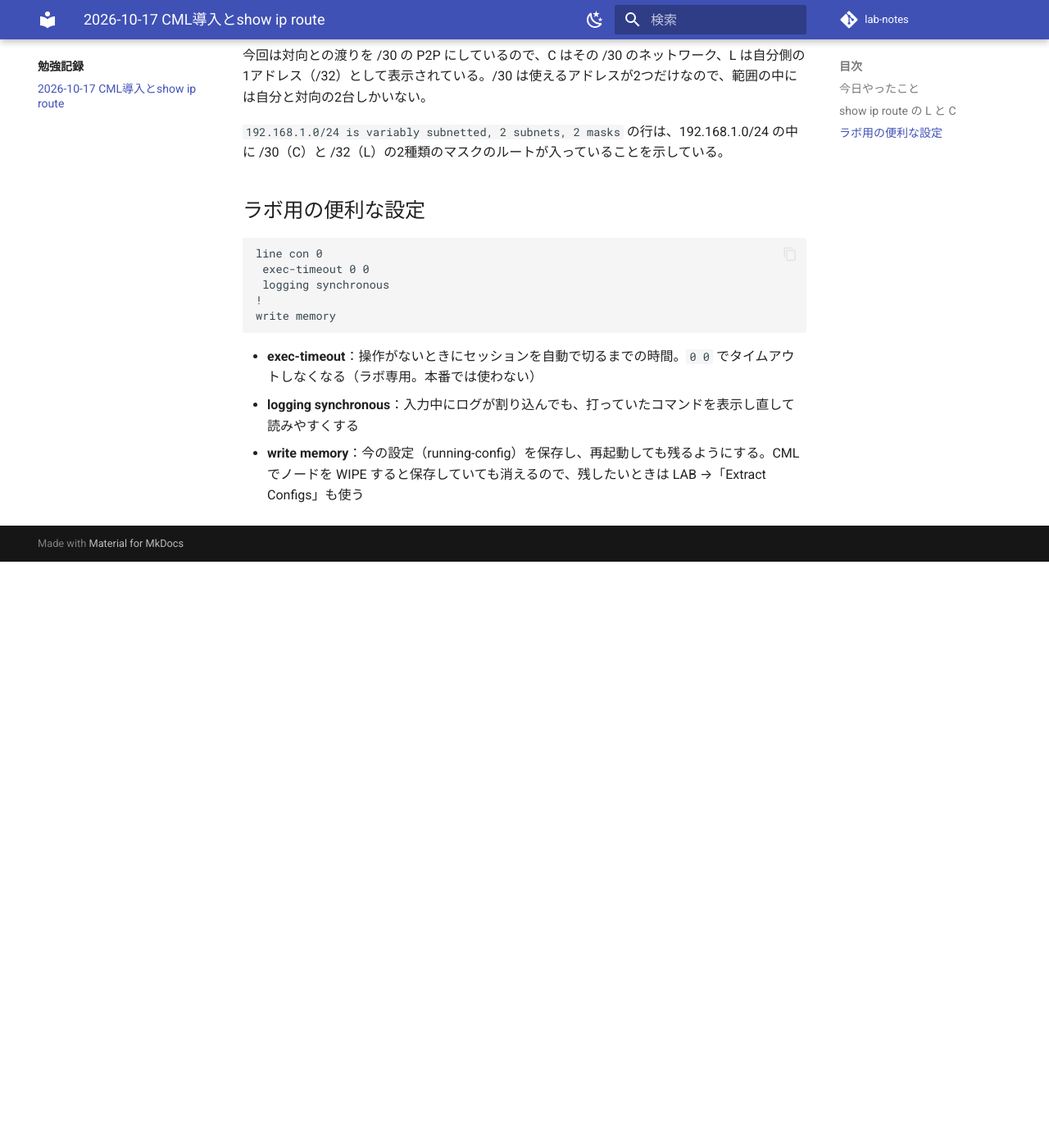
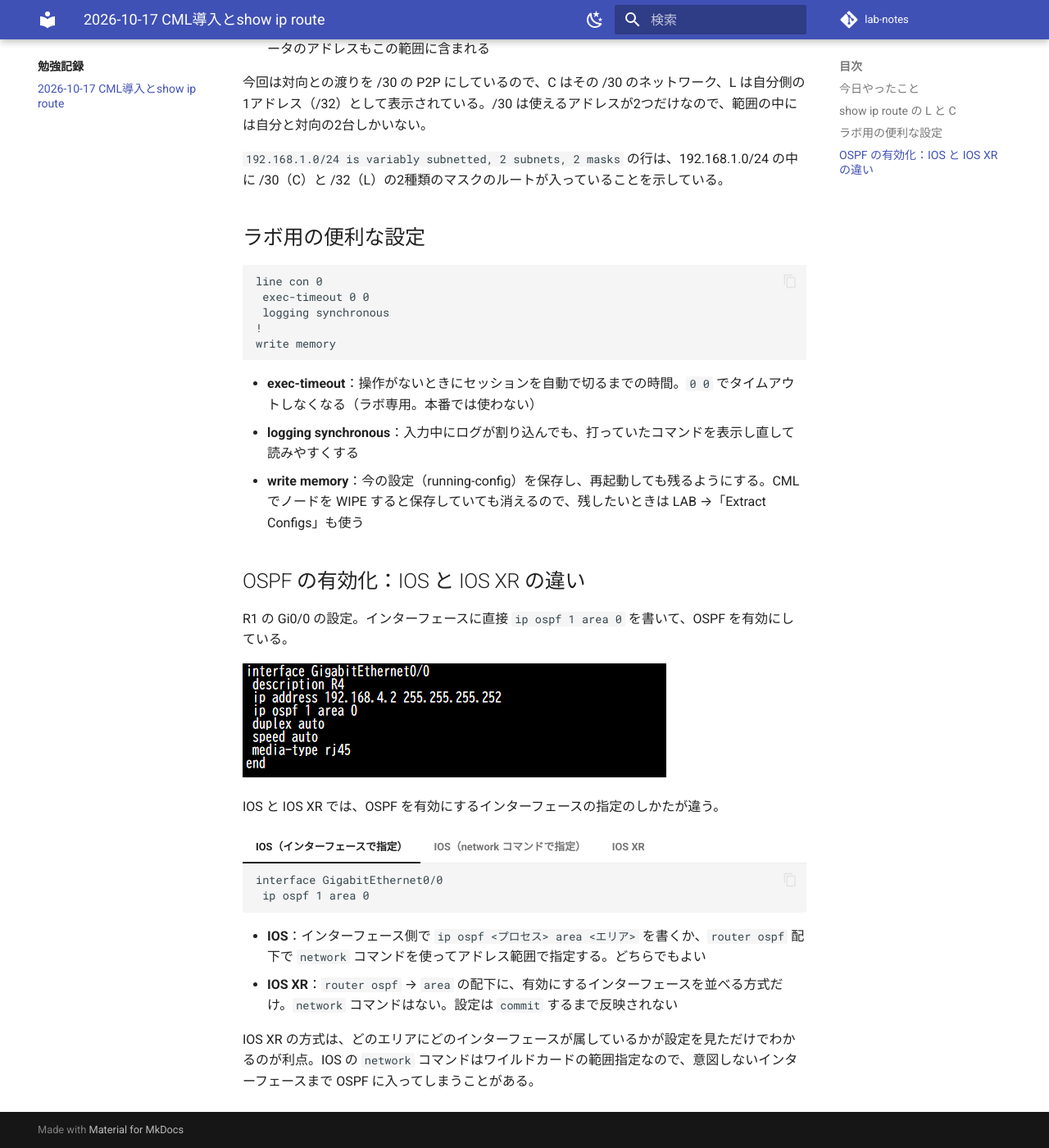
Before and after one commit to supur1nn/lab-notes, an MkDocs documentation site: the page built from docs/study-log/2026-10-17.md, in a window 1280 px wide and 1400 px high, scrolled down 1270 px. Shown: the whole window at 82% size. Built offline with MkDocs 1.6.1 and Material for MkDocs 9.7.7, drawn with Linux system fonts in a browser that asks for light colours; comment, search, counter and statistics services are not loaded; before the commit the page ends 1955 px from its top, so only the background shows below that; some of the changed text lies outside the part shown.

Commit message:
勉強記録 2026-10-17 に OSPF 有効化の IOS / IOS XR の違いを追記
Co-Authored-By: Claude Opus 5.5 <noreply@anthropic.com>
Claude-Session: https://claude.ai/code/session_016eVfHAajpEsA6RjKwzNTMY

````diff
--- a/docs/study-log/2026-10-17.md
+++ b/docs/study-log/2026-10-17.md
@@ -5,6 +5,7 @@
 - 自宅のPCに CML Free を導入（導入で参考にした資料は[参考記事](../articles/cml-setup.md)にまとめた）
 - IOSv でラボを組み、インターフェースにアドレスを設定
 - `show ip route` でルーティングテーブルの表示を確認
+- IOS と IOS XR の OSPF 有効化方法の違いを確認
 - ラボ用の便利な設定として `exec-timeout` と `write memory` を確認
 
 ## show ip route の L と C
@@ -40,3 +41,42 @@ write memory
 - **exec-timeout**：操作がないときにセッションを自動で切るまでの時間。`0 0` でタイムアウトしなくなる（ラボ専用。本番では使わない）
 - **logging synchronous**：入力中にログが割り込んでも、打っていたコマンドを表示し直して読みやすくする
 - **write memory**：今の設定（running-config）を保存し、再起動しても残るようにする。CML でノードを WIPE すると保存していても消えるので、残したいときは LAB →「Extract Configs」も使う
+
+## OSPF の有効化：IOS と IOS XR の違い
+
+R1 の Gi0/0 の設定。インターフェースに直接 `ip ospf 1 area 0` を書いて、OSPF を有効にしている。
+
+![R1 Gi0/0 のインターフェース設定](../assets/images/2026-10-17-ospf-interface.png)
+
+IOS と IOS XR では、OSPF を有効にするインターフェースの指定のしかたが違う。
+
+=== "IOS（インターフェースで指定）"
+
+    ```
+    interface GigabitEthernet0/0
+     ip ospf 1 area 0
+    ```
+
+=== "IOS（network コマンドで指定）"
+
+    ```
+    router ospf 1
+     network 192.168.4.0 0.0.0.3 area 0
+    ```
+
+=== "IOS XR"
+
+    ```
+    router ospf 1
+     area 0
+      interface GigabitEthernet0/0/0/0
+      !
+     !
+    !
+    commit
+    ```
+
+- **IOS**：インターフェース側で `ip ospf <プロセス> area <エリア>` を書くか、`router ospf` 配下で `network` コマンドを使ってアドレス範囲で指定する。どちらでもよい
+- **IOS XR**：`router ospf` → `area` の配下に、有効にするインターフェースを並べる方式だけ。`network` コマンドはない。設定は `commit` するまで反映されない
+
+IOS XR の方式は、どのエリアにどのインターフェースが属しているかが設定を見ただけでわかるのが利点。IOS の `network` コマンドはワイルドカードの範囲指定なので、意図しないインターフェースまで OSPF に入ってしまうことがある。
````
Also changed, not shown: docs/study-log/index.md (+1 -1 lines), docs/assets/images/2026-10-17-ospf-interface.png (added).
